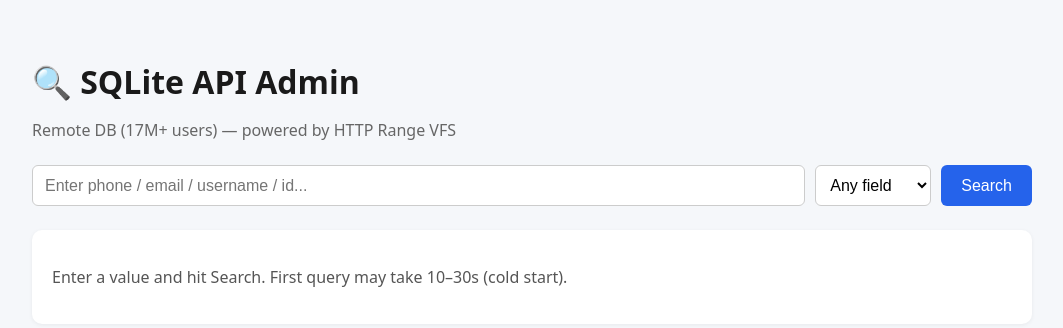
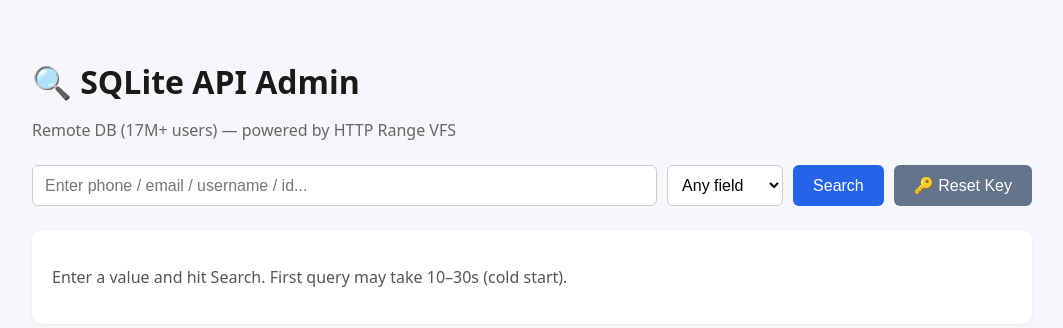
Before and after one commit to Blacktwisterworld/Instagram, a FastAPI app: page / in a window 1280 px wide. Shown: the top 328 px of the page, without its empty margins (108-1171 px from the left). Run offline with FastAPI, Linux system fonts and the light colour scheme.

Commit message:
Update admin.html

```diff
--- a/templates/admin.html
+++ b/templates/admin.html
@@ -12,10 +12,12 @@
   select { padding: 10px; font-size: 16px; border: 1px solid #ccc; border-radius: 6px; background: #fff; }
   button { padding: 10px 20px; background: #2563eb; color: #fff; border: none; border-radius: 6px; font-size: 16px; cursor: pointer; }
   button:disabled { background: #94a3b8; cursor: wait; }
+  button.reset { background: #64748b; }
   .result { background: #fff; padding: 20px; border-radius: 10px; margin-top: 24px; box-shadow: 0 1px 4px rgba(0,0,0,0.06); overflow-x: auto; }
   .loading { color: #555; }
   .error { color: #b91c1c; }
   .empty { color: #666; }
+  .ok { color: #047857; }
   table { width: 100%; border-collapse: collapse; font-size: 14px; }
   th, td { text-align: left; padding: 8px 10px; border-bottom: 1px solid #eee; vertical-align: top; }
   th { background: #f1f5f9; }
@@ -37,6 +39,7 @@
       <option value="name">Name</option>
     </select>
     <button id="btn">Search</button>
+    <button id="reset" class="reset" title="Change API key">🔑 Reset Key</button>
   </div>
 
   <div id="result" class="result">
@@ -46,17 +49,26 @@
 <script>
 const $ = (id) => document.getElementById(id);
 const btn = $('btn');
+const resetBtn = $('reset');
 
 async function search() {
   const q = $('q').value.trim();
   const field = $('field').value;
   const result = $('result');
   if (!q) return;
+
+  let apikey = localStorage.getItem('apikey');
+  if (!apikey) {
+    apikey = prompt('Enter API key:');
+    if (!apikey) return;
+    localStorage.setItem('apikey', apikey);
+  }
+
   btn.disabled = true;
   result.innerHTML = '<p class="loading">⏳ Searching… (cold start may take up to 30s)</p>';
   const t0 = performance.now();
   try {
-    const res = await fetch(`/search?q=${encodeURIComponent(q)}&field=${encodeURIComponent(field)}&limit=10`);
+    const res = await fetch(`/search?q=${encodeURIComponent(q)}&field=${encodeURIComponent(field)}&limit=10&apikey=${encodeURIComponent(apikey)}`);
     const data = await res.json();
     const dt = (performance.now() - t0).toFixed(0);
     if (!res.ok) throw new Error(data.detail || 'Request failed');
@@ -64,7 +76,7 @@ async function search() {
       result.innerHTML = `<p class="empty">No results for <b>${esc(q)}</b> in <b>${dt}ms</b>.</p>`;
       return;
     }
-    let html = `<p><b>${data.count}</b> result(s) in <b>${dt}ms</b> (server: ${data.elapsed_ms}ms)</p>`;
+    let html = `<p class="ok"><b>${data.count}</b> result(s) in <b>${dt}ms</b> (server: ${data.elapsed_ms}ms)</p>`;
     html += '<table><thead><tr><th>ID</th><th>Username</th><th>Email</th><th>Phone</th><th>Name</th><th>Address</th></tr></thead><tbody>';
     for (const r of data.results) {
       html += `<tr>
@@ -75,6 +87,9 @@ async function search() {
     html += '</tbody></table>';
     result.innerHTML = html;
   } catch (e) {
+    if (String(e.message).toLowerCase().includes('invalid api key')) {
+      localStorage.removeItem('apikey');
+    }
     result.innerHTML = `<p class="error">❌ ${esc(e.message)}</p>`;
   } finally {
     btn.disabled = false;
@@ -87,6 +102,10 @@ function esc(s) {
 
 btn.addEventListener('click', search);
 $('q').addEventListener('keypress', e => { if (e.key === 'Enter') search(); });
+resetBtn.addEventListener('click', () => {
+  localStorage.removeItem('apikey');
+  $('result').innerHTML = '<p class="loading">API key cleared. Next search will ask again.</p>';
+});
 </script>
 </body>
 </html>
```
